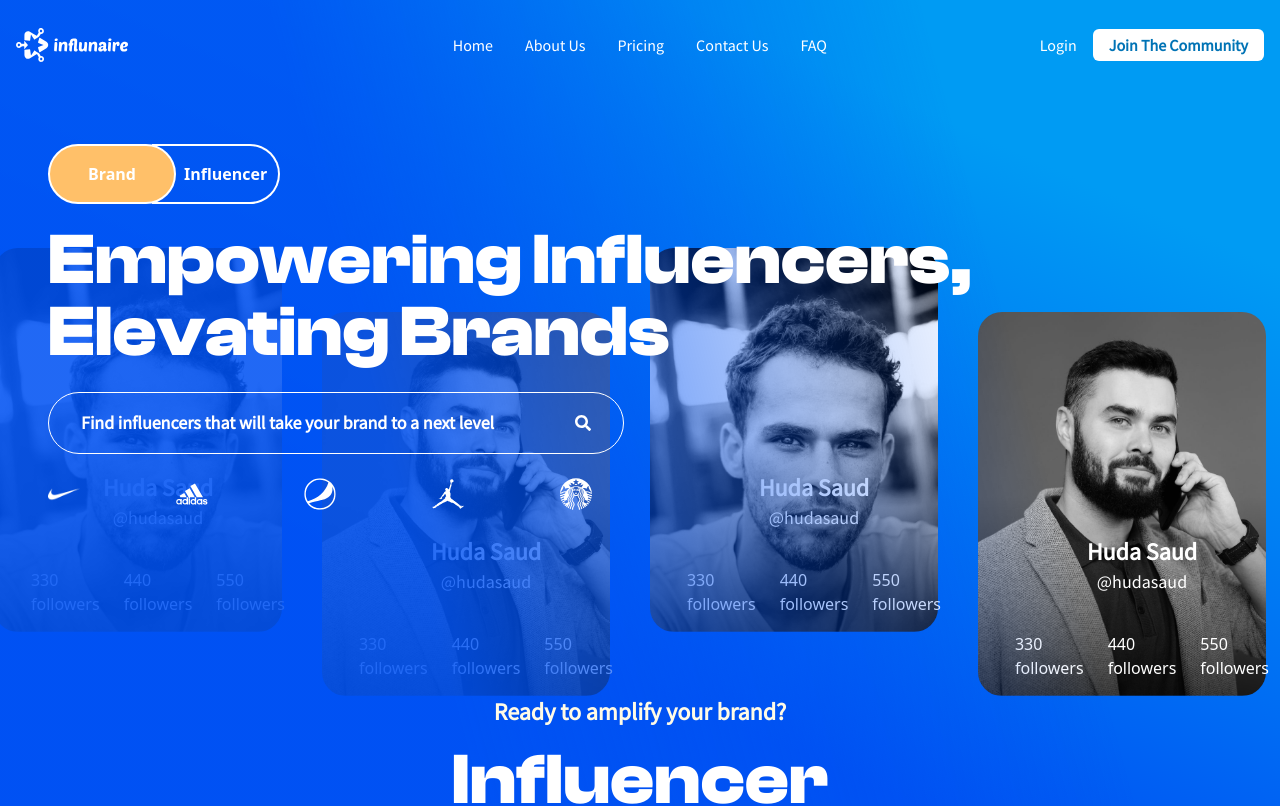
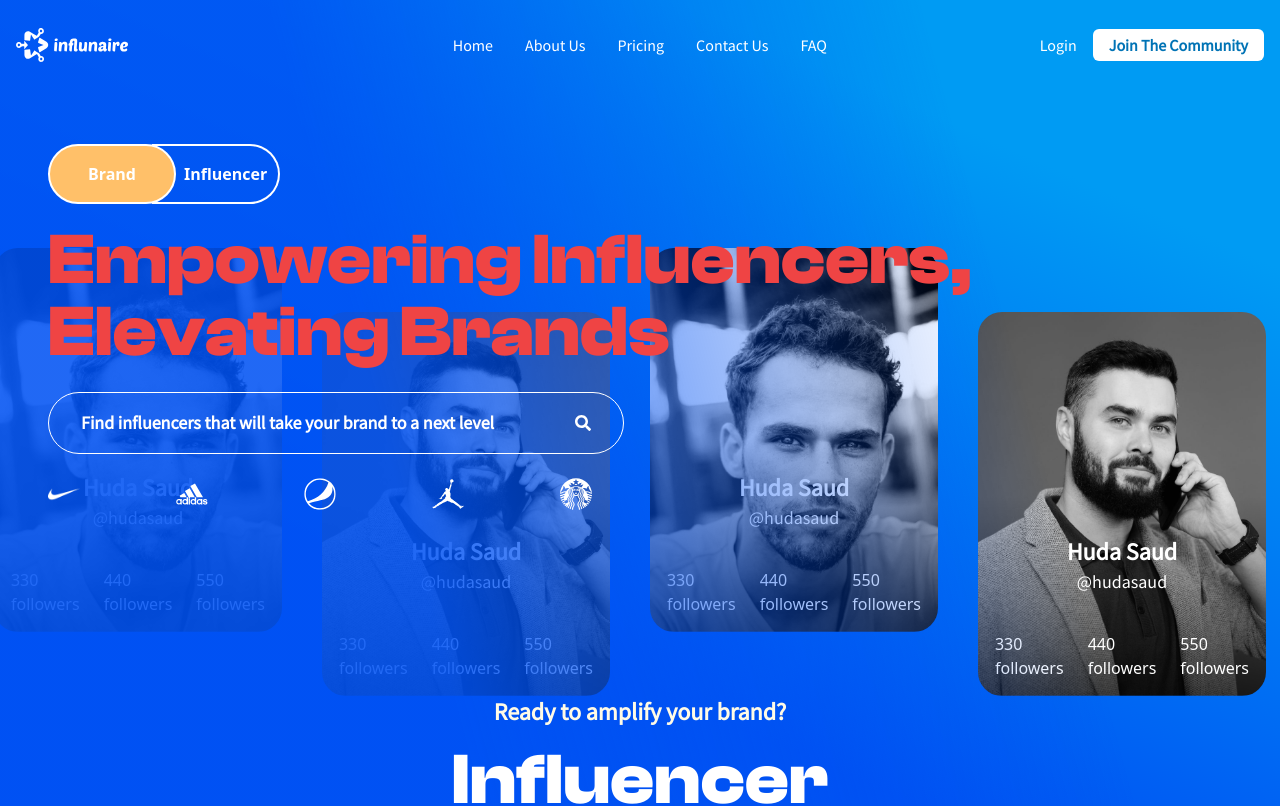
Before and after one commit to MuddyonGit/Influnaire, a React (Vite) app: page / in a window 1280 px wide. Shown: the top 806 px of the page. Built offline with nearby package versions, Linux system fonts and the light colour scheme; a web font is replaced by a local one.

Commit message:
made changes in the marquee

```diff
--- a/src/components/home-components/ImageSlider.tsx
+++ b/src/components/home-components/ImageSlider.tsx
@@ -18,10 +18,10 @@ const ImageSlider = () => {
               key={index}
               className={`relative ${index % 2 === 0 ? "mt-32" : ""}`}
             >
-              <div className="flex justify-center">
+              <div className="flex justify-center mr-10">
                 <img
                   src={member.image}
-                  className="w-72 lg:h-96 rounded-3xl mr-10 object-cover"
+                  className="w-72 lg:h-96 rounded-3xl object-cover"
                 />
                 <h1 className="text-color-white font-bold font-font-source-sans-pro text-2xl absolute top-52 lg:top-56">
                   {member.name}
@@ -57,7 +57,7 @@ const ImageSlider = () => {
               <div className="flex justify-center">
                 <img
                   src={member.image}
-                  className="w-72 lg:h-96 rounded-3xl mr-10 object-cover"
+                  className="w-72 lg:h-96 rounded-3xl object-cover"
                 />
                 <p className="font-font-source-sans-pro text-color-white text-center absolute top-56  text-lg">
                   Seize the day
--- a/src/components/home-components/TopLeftSection.tsx
+++ b/src/components/home-components/TopLeftSection.tsx
@@ -32,7 +32,7 @@ const TopLeftSection = () => {
       <div className="h-screen">
         <div className="px-8 lg:px-12 md:px-14 flex flex-col gap-3 md:gap-6">
           <div>
-            <h1 className="text-color-white font-Clash-Display font-black text-2xl md:text-5xl lg:text-7xl ">
+            <h1 className="text-red-500 font-Clash-Display font-black text-2xl md:text-5xl lg:text-7xl ">
               {selectedMode === "brand" ? (
                 <>
                   Empowering Influencers,
```
